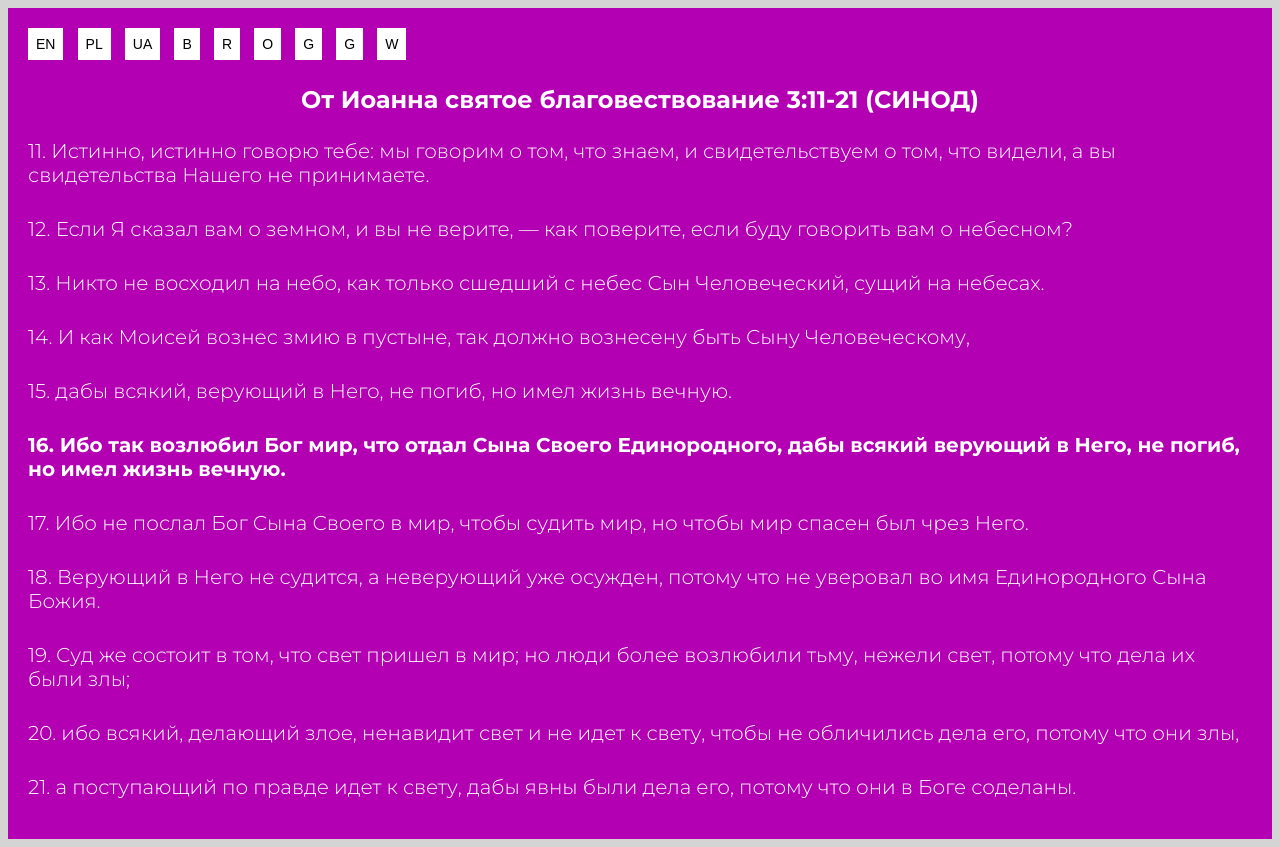
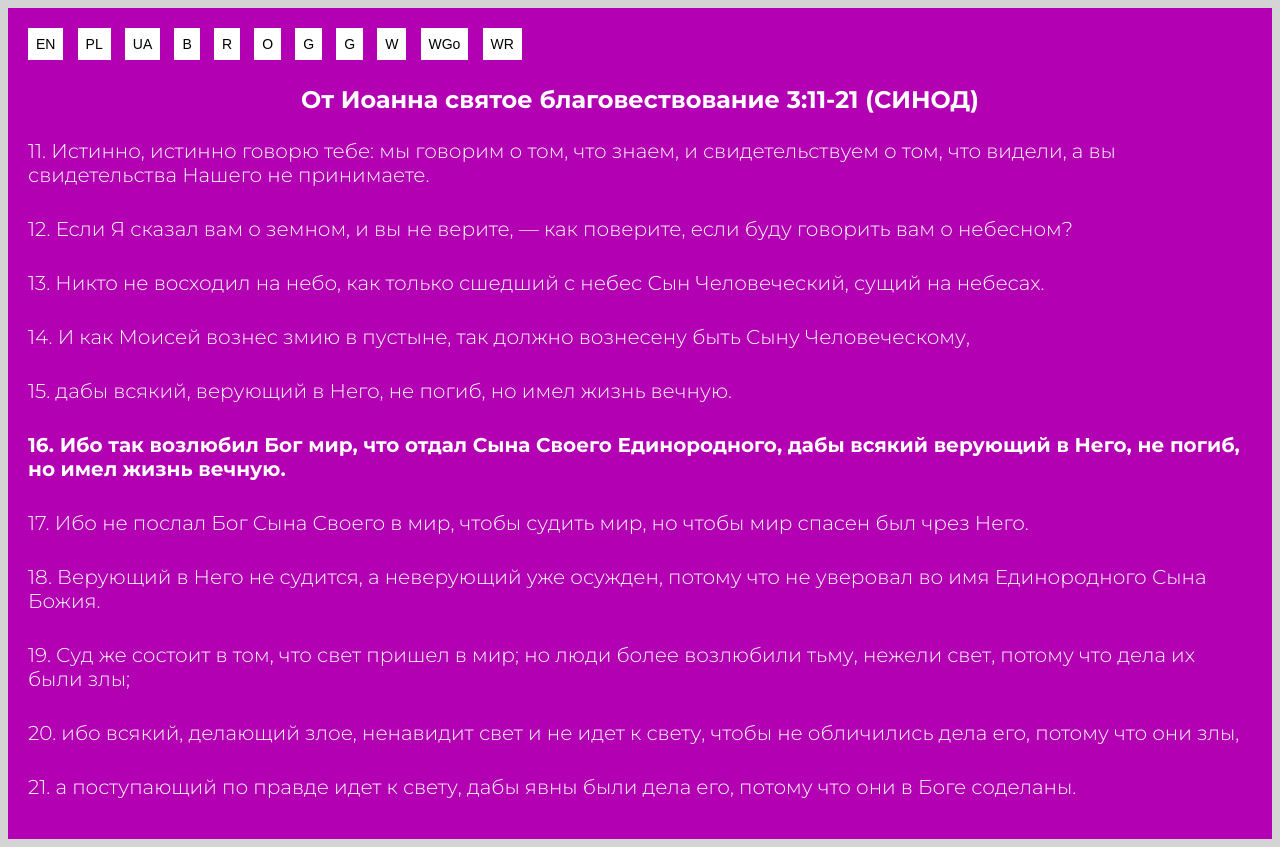
Before and after one commit to Mr-Front-End-dev/Simple-Bible-Verses-p--RU, a plain HTML site: page index.html in a window 1280 px wide. Drawn offline with Linux system fonts and the light colour scheme.

Commit message:
Added links to (WGo, WR) projects

```diff
--- a/index.html
+++ b/index.html
@@ -22,6 +22,8 @@
       <button class="section__button"><a class="section__button--link" href="https://mrpenguin-dev.github.io/Simple-Bible-Verses-g--RU/">G</a></button>
       <button class="section__button"><a class="section__button--link" href="https://mrpenguin-dev.github.io/Simple-Bible-Verses-grey--RU/">G</a></button>
       <button class="section__button"><a class="section__button--link" href="https://mrpenguin-dev.github.io/Simple-Bible-Verses-w--RU/">W</a></button>
+      <button class="section__button"><a class="section__button--link" href="https://mrpenguin-dev.github.io/Simple-Bible-Verses-white-gold--RU/">WGo</a></button>
+      <button class="section__button"><a class="section__button--link" href="https://mrpenguin-dev.github.io/Simple-Bible-Verses-white-red--RU/">WR</a></button>
       <h1 class="section--h1">От Иоанна святое благовествование 3:11-21 (СИНОД)</h1>
       <p class="section--paragraph">11. Истинно, истинно говорю тебе: мы говорим о том, что знаем, и свидетельствуем о том, что видели, а вы свидетельства Нашего не принимаете.</p>
       <p class="section--paragraph">12. Если Я сказал вам о земном, и вы не верите, — как поверите, если буду говорить вам о небесном?</p>
```
